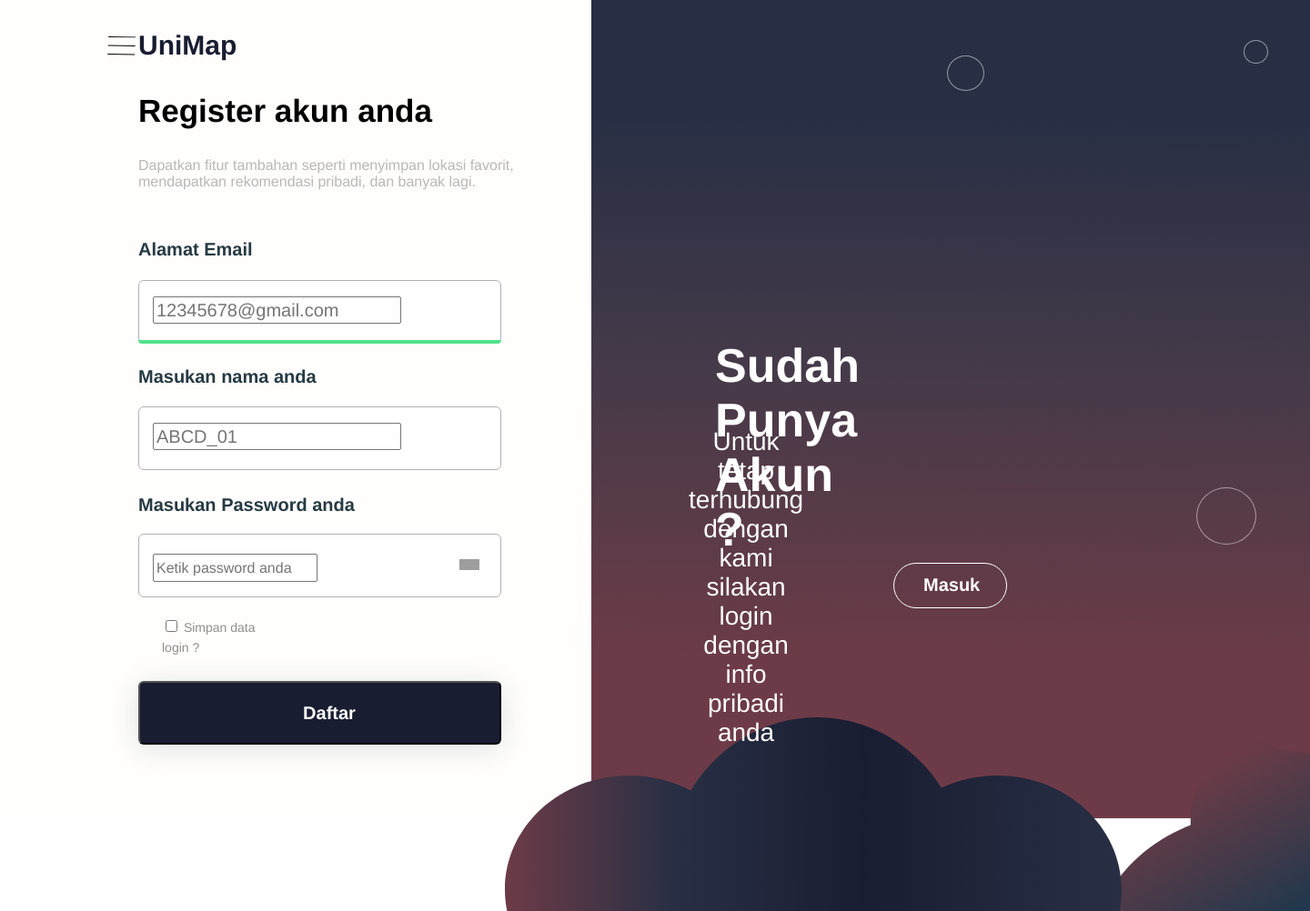
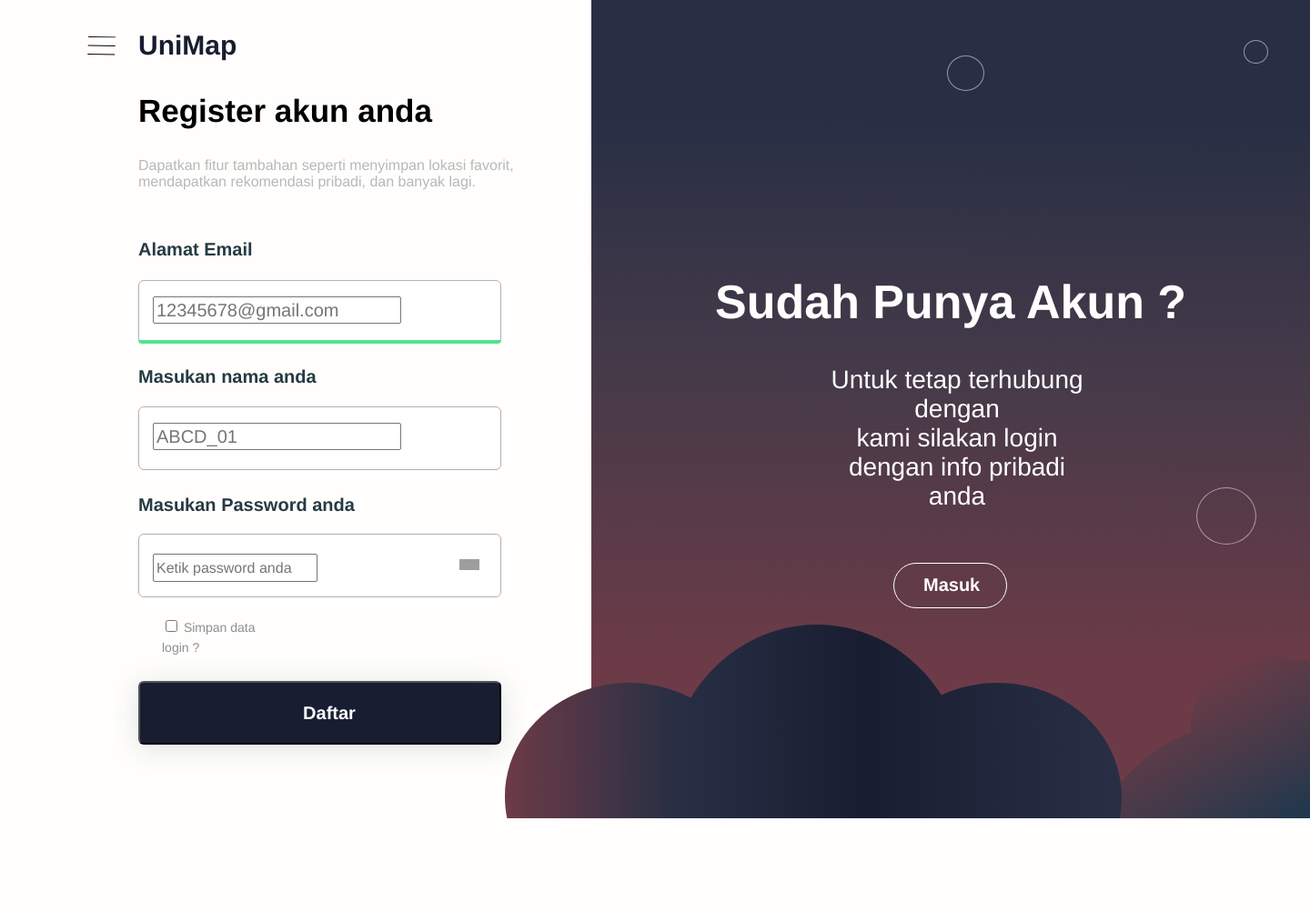
Before and after one commit to RafiAchmadN/UniMapsOlivia, a PHP site: page /Login/Register_Unimap.html in a window 1440 px wide. Shown: the whole page at 91% size. After the commit the page ends 900 px from the top, so only its background shows below. Run offline with PHP 8.4, Linux system fonts and the light colour scheme; some libraries are stand-ins or nearby versions; grey boxes are pictures that could not be loaded.

Commit message:
modified:   Login/RegistStyle.css 	modified:   Login/Register_Unimap.html

```diff
--- a/Login/RegistStyle.css
+++ b/Login/RegistStyle.css
@@ -416,7 +416,7 @@
     position: absolute;
     width: 234px;
     height: 195px;
-    top: 705px;
+    top: 603px;
     left: 1054px;
 }
 
@@ -424,15 +424,16 @@
     position: absolute;
     width: 678px;
     height: 213px;
-    top: 687px;
+    top: 585px;
     left: 403px;
 }
 
 .register-akun .text-wrapper-12 {
     position: absolute;
-    height: 78px;
-    top: 270px;
+    height: 108px;
+    top: 200px;
     left: 634px;
+    width: 600px;
     font-family: "Poppins-ExtraBold", Helvetica;
     font-weight: 800;
     color: #ffffff;
@@ -444,8 +445,9 @@
 .register-akun .untuk-tetap {
     position: absolute;
     height: 84px;
-    top: 368px;
-    left: 605px;
+    top: 300px;
+    left: 750px;
+    width: 300px;
     font-family: "Poppins-Light", Helvetica;
     font-weight: 300;
     color: #ffffff;
@@ -473,5 +475,5 @@
     width: 32px;
     height: 21px;
     top: 40px;
-    left: 32px;
+    left: 10px;
 }
--- a/Login/Register_Unimap.html
+++ b/Login/Register_Unimap.html
@@ -5,9 +5,9 @@
     <meta charset="utf-8">
     <meta name="viewport" content="width=device-width, initial-scale=1">
     <title>Register - UniMap</title>
-    <link rel="stylesheet" href="globals.css">
-    <link rel="stylesheet" href="styleguide.css">
-    <link rel="stylesheet" href="RegistStyle.css">
+    <link rel="stylesheet" href="./globals.css">
+    <link rel="stylesheet" href="./Styleguide.css">
+    <link rel="stylesheet" href="./RegistStyle.css">
     <style>
         .notif {
             margin-top: 20px;
@@ -57,7 +57,7 @@
         <div class="div">
             <div class="overlap">
                 <div class="overlap-group">
-                    <img class="vector" src="img/Vector Background.svg" alt="vector background">
+                    <img class="vector" src="./img/Vector Background.svg" alt="vector background">
                     <div class="background"></div>
                     <div class="background-2"></div>
                     <div class="background-3"></div>
@@ -115,7 +115,7 @@
                             </button>
 
                             <div class="masuk">
-                                <a href="Login_Unimap.html">
+                                <a href="./Login_Unimap.html">
                                     <div class="overlap-6">
                                         <div class="rectangle-3"></div>
                                         <div class="text-wrapper-11">Masuk</div>
@@ -123,14 +123,14 @@
                                 </a>
                             </div>
 
-                            <img class="awan" src="img/Awan 1.svg" alt="awan1">
-                            <img class="img" src="img/Awan 2.svg" alt="awan2">
+                            <img class="awan" src="./img/Awan 1.svg" alt="awan1">
+                            <img class="img" src="./img/Awan 2.svg" alt="awan2">
                             <div class="text-wrapper-12">Sudah Punya Akun ?</div>
                             <p class="untuk-tetap">Untuk tetap terhubung dengan <br>kami silakan login dengan info pribadi anda</p>
                     </div>
                     <div class="text-wrapper-13">UniMap</div>
                 </div>
-                <img class="navigasi" src="img/Navigasi.svg" alt="navigasi">
+                <img class="navigasi" src="./img/Navigasi.svg" alt="navigasi">
             </div>
         </div>
 
```
